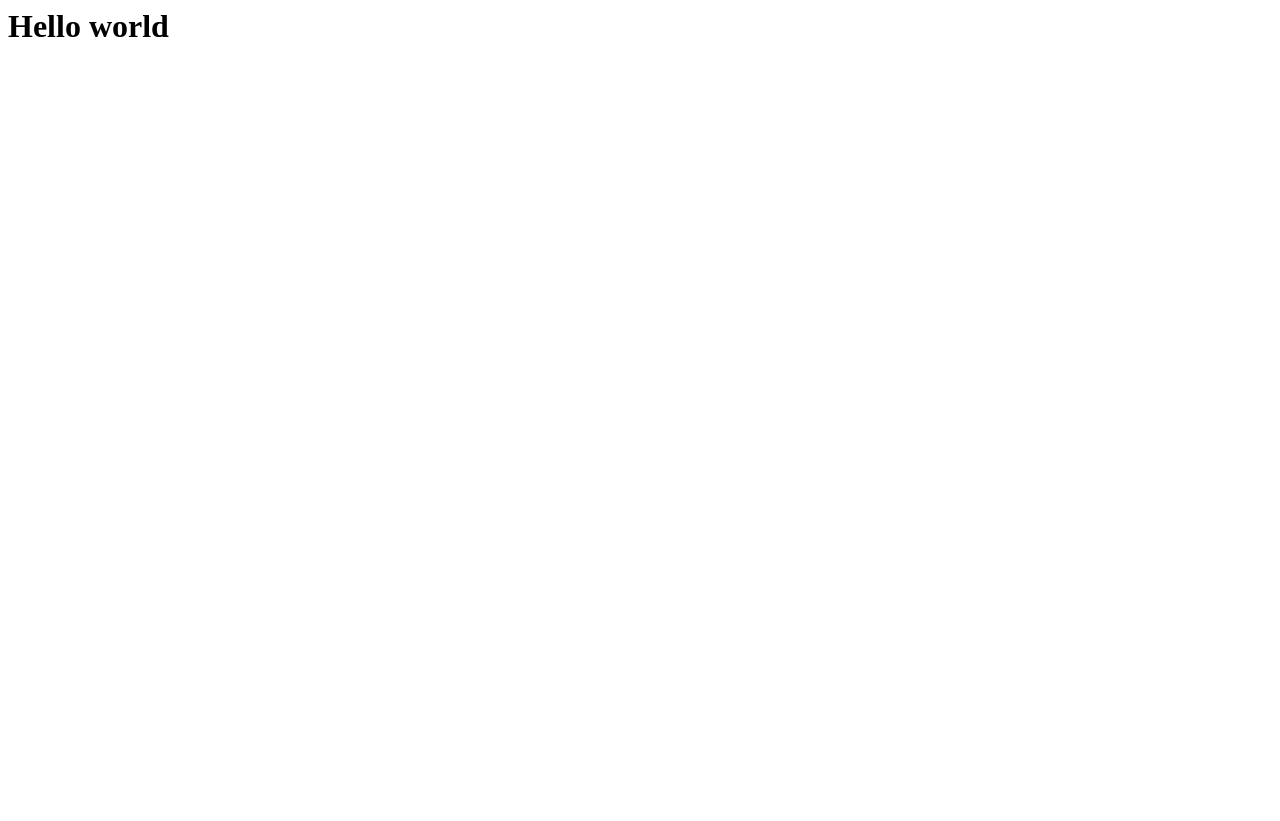
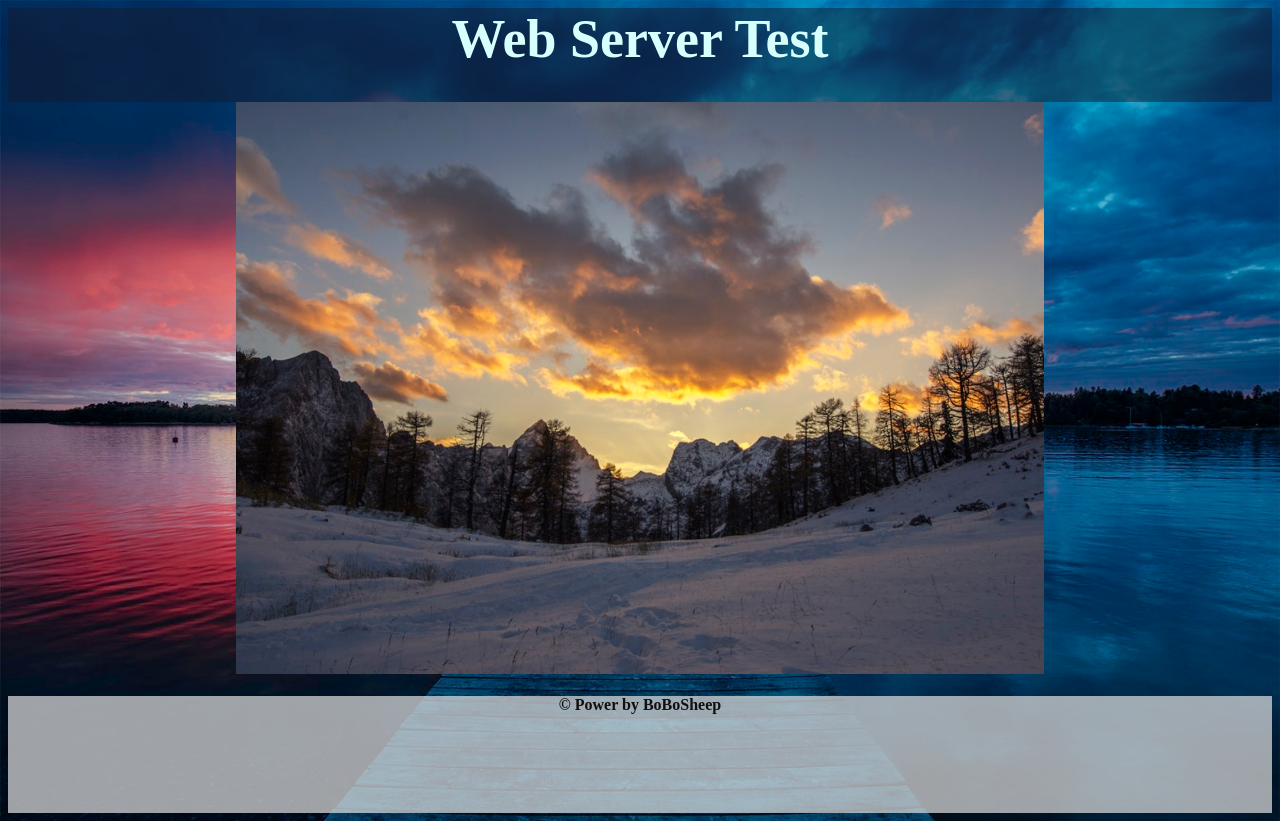
Before and after one commit to bobosheep/C_WebServer, a plain HTML site: page index.html in a window 1280 px wide. Before the commit the page ends 800 px from the top, so only its background shows below. Drawn offline with Linux system fonts and the light colour scheme.

Commit message:
add needed web files

```diff
--- /dev/null
+++ b/css/styles.css
@@ -0,0 +1,65 @@
+
+body{
+    background-image: url(../img/background.jpeg);
+    background-size: cover;
+    background-repeat: no-repeat;
+    background-attachment: fixed;
+}
+
+header{
+    background-color: #15182b79;
+    color: #d6fffd;
+    text-align: center;
+    font-size: 36px;
+    width: 100%;
+    height: 12%;
+}
+
+footer{
+    bottom: 0px;
+    background-color: #dbdbdbb9;
+    color: #101010;
+    text-align: center;
+    height: 15%;
+    clear:left;
+}
+
+.imgblock > img {
+    width: 80%;
+    margin-left: auto;
+    margin-right: auto;
+    height: 100%;
+    display: block;
+}
+.imgblock{
+    width: 100%;
+    margin-left: auto;
+    margin-right: auto;
+}
+
+section.container{
+    width: 80%;
+    height: 73%;
+    margin-left: auto;
+    margin-right: auto;
+}
+#left-control{
+    background-color : #ffffff00;
+    position: absolute;
+    left:15%;
+    width: 20%;
+    height: 73%;
+}
+#left-control:hover{
+    background-color: #ffffff7a;
+}
+#right-control{
+    background-color : #ffffff00;
+    position: absolute;
+    right: 15%;
+    width: 20%;
+    height: 73%;
+}
+#right-control:hover{
+    background-color: #ffffff7a;
+}
--- a/index.html
+++ b/index.html
@@ -1,7 +1,18 @@
 <html>
     <head>
+        <title>Web Server Test</title>
+        <link rel="stylesheet" href="css/styles.css">
     </head>
-    <body>
-        <h1>Hello world</h1>
+    <body >
+        <header> <h2>Web Server Test</h2> </header>
+        <section class="container">
+            <div class="imgblock">
+                <span id="left-control"></span>
+                <span id="right-control"></span>
+                <img src="img/img1.jpeg">
+            </div>
+            <!---->
+        </section>
+        <footer> <h4>&copy; Power by BoBoSheep </h4></footer>
     </body>
 </html>
```
Also changed, not shown: img/background.jpeg (added), img/img1.jpeg (added), img/img2.jpeg (added), img/img3.jpeg (added), img/img4.jpeg (added), img/img5.jpg (added).
